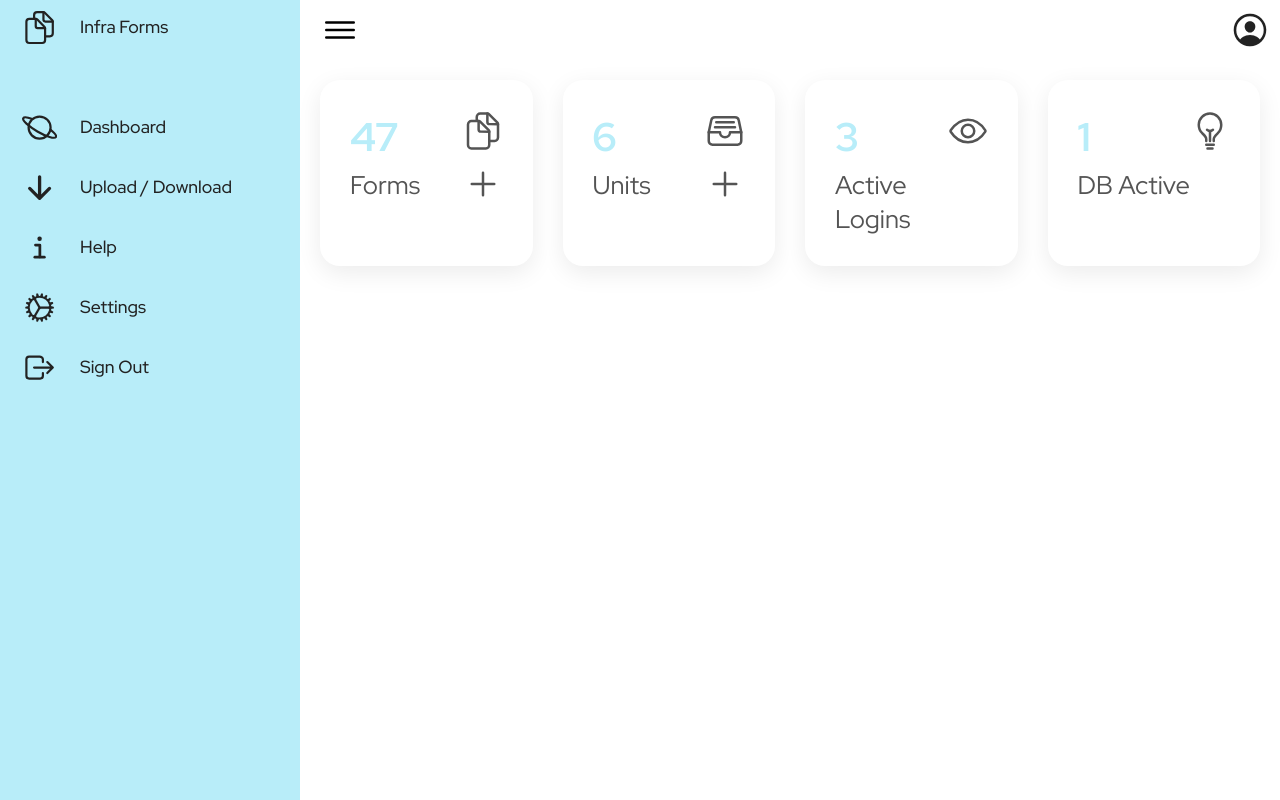
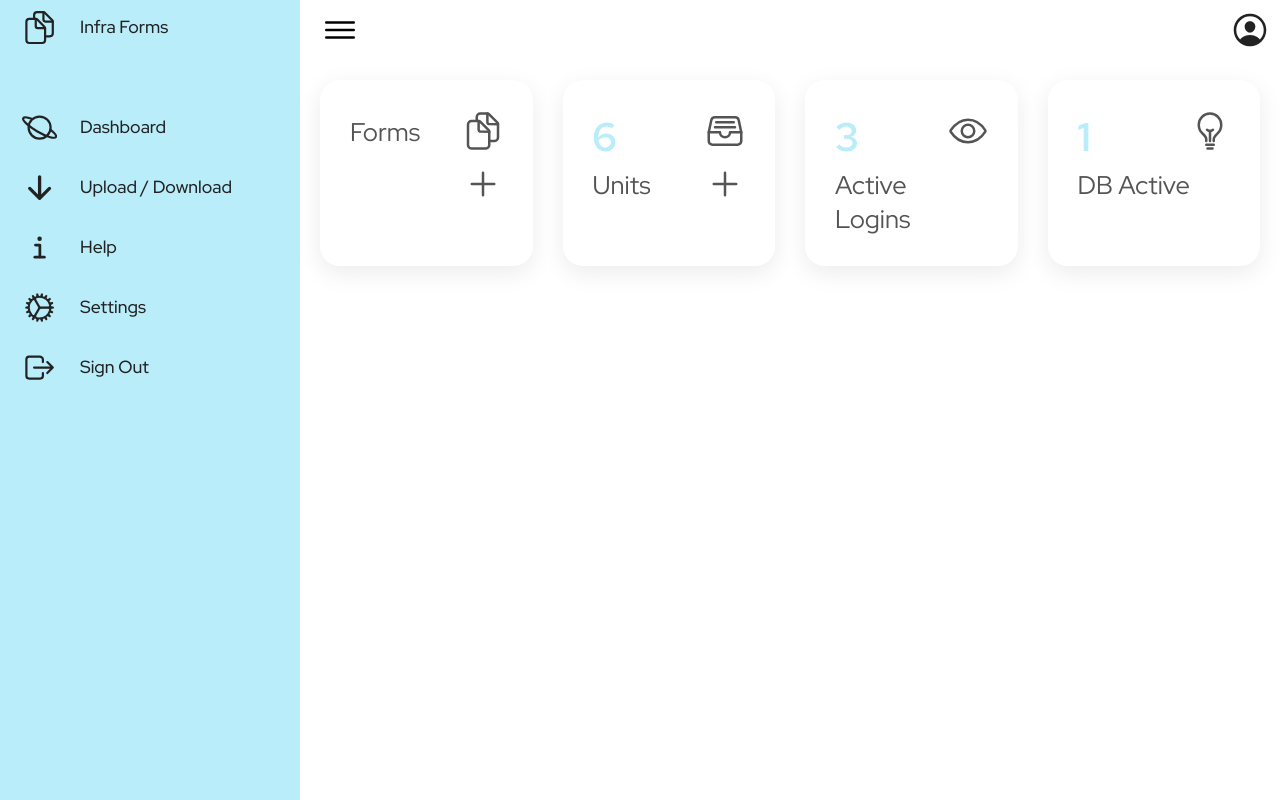
Before and after one commit to Lab-Brat/flask_masque, a Flask app: template templates/index.html in a window 1280 px wide. Run offline with Flask 2, Linux system fonts and the light colour scheme; the template is opened without the code that fills it, so the values that code supplies are empty; some libraries are stand-ins or nearby versions.

Commit message:
use real forms number

```diff
--- a/routes_hosts.py
+++ b/routes_hosts.py
@@ -161,4 +161,5 @@ def form():
 @routes_hosts.route('/', methods = ['GET', 'POST'])
 @login_required
 def index():
-    return render_template('index.html')
+    forms_num = len(DBT.host_query())
+    return render_template('index.html', forms_num = forms_num)
--- a/templates/index.html
+++ b/templates/index.html
@@ -14,7 +14,7 @@
 <div class="cardBox">
     <div class="card">
         <div>
-            <div class="numbers">47</div>
+            <div class="numbers">{{ forms_num }}</div>
             <div class="cardName">Forms</div>
         </div>
         <div>
```
